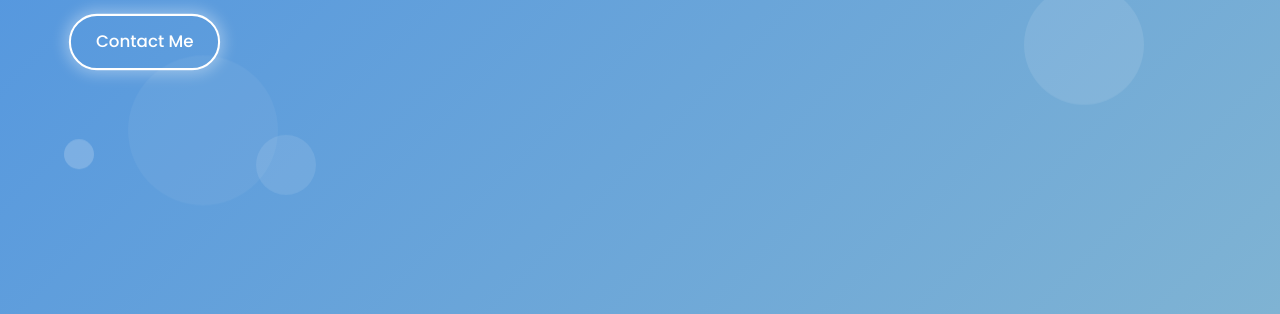
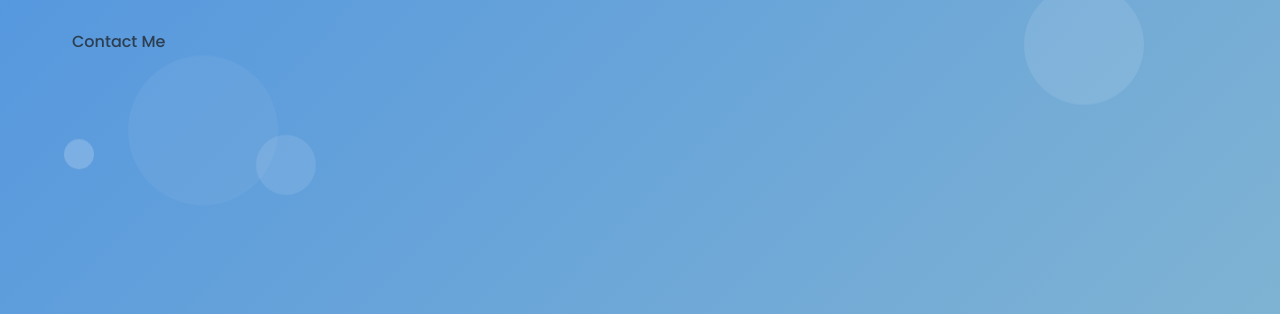
Before and after one commit to hemantk14/my-portfolio, a plain HTML site: page index.html in a window 1280 px wide. Shown: the part 486-800 px from the top of the page. Drawn offline with Linux system fonts and the light colour scheme.

Commit message:
index.html

```diff
--- a/index.html
+++ b/index.html
@@ -42,7 +42,7 @@
                 <p class="hero-description">Empowering French-speaking adults to master English communication while creating compelling visual stories</p>
                 <div class="hero-buttons">
 
-                    <a href="#contact" class="btn btn-secondary breathing">Contact Me</a>
+                    <a href="#contact" class="nav-link" class="btn btn-secondary breathing">Contact Me</a>
 
                 </div>
             </div>
```
